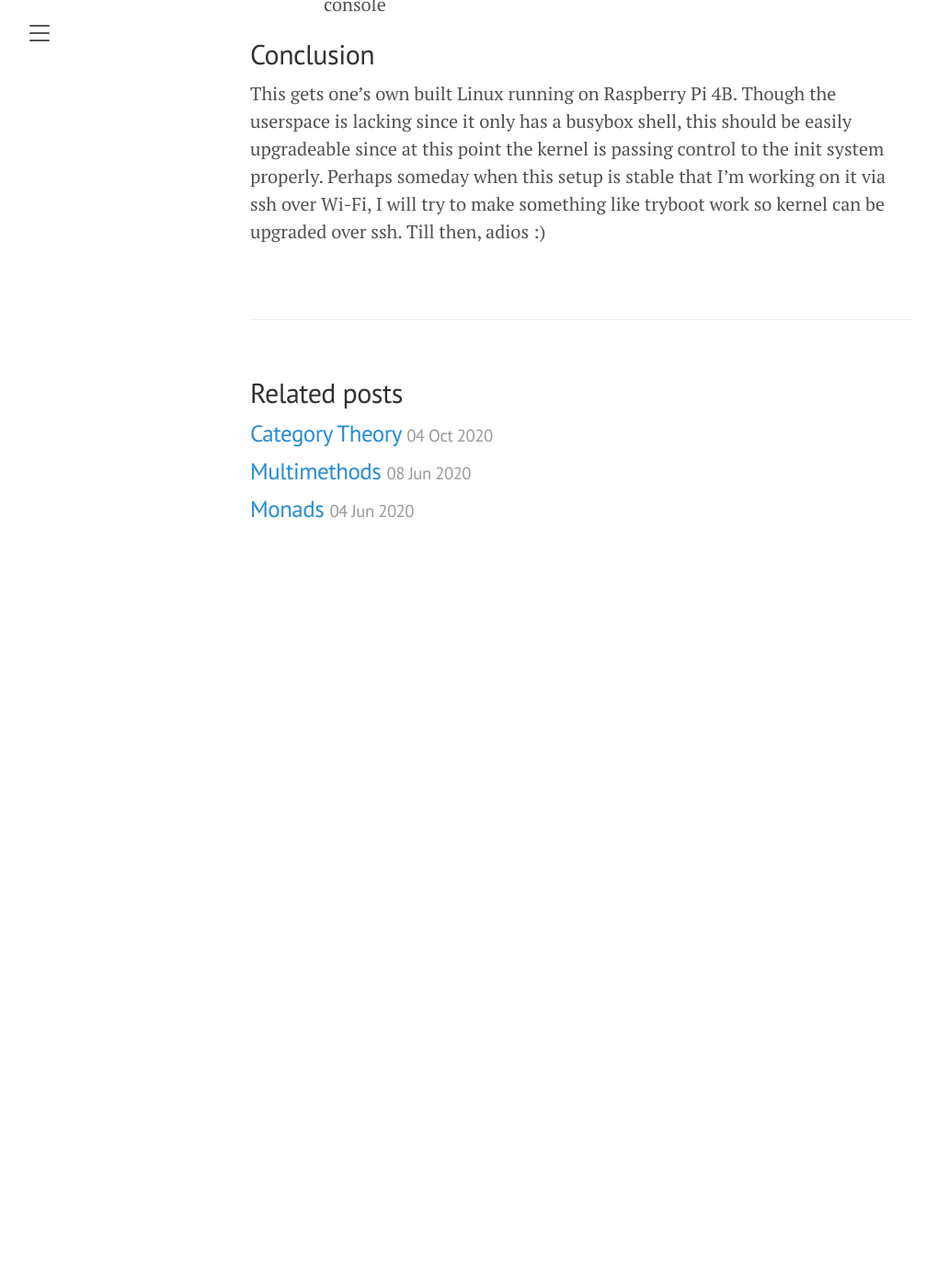
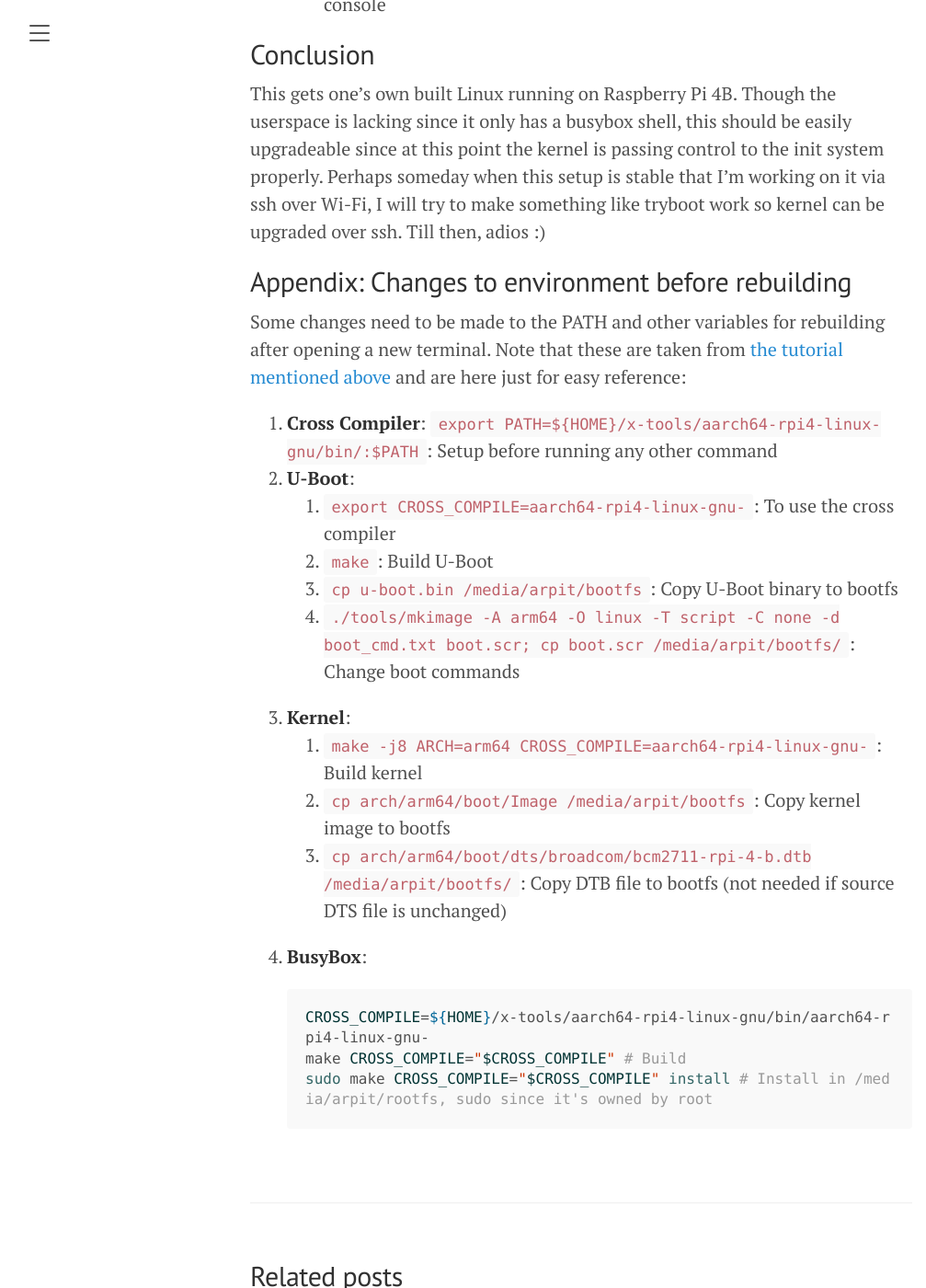
Before and after one commit to arpit-saxena/blog, a Jekyll site: the page built from _posts/2024-02-05-custom-linux-raspberry-pi.md, in a window 1280 px wide and 1400 px high, scrolled down 3395 px. Shown: the whole window at 92% size, without its empty margins (8-1015 px from the left). Built offline with Jekyll 4.4.1, drawn with Linux system fonts in a browser that asks for light colours; before the commit the page ends 4025 px from its top, so only the background shows below that.

Commit message:
Raspi: Add appendix with some docs

````diff
--- a/_posts/2024-02-05-custom-linux-raspberry-pi.md
+++ b/_posts/2024-02-05-custom-linux-raspberry-pi.md
@@ -44,3 +44,25 @@ The post, [Boot a Raspberry Pi 4 using u-boot and Initramfs](https://hechao.li/2
 ## Conclusion
 
 This gets one's own built Linux running on Raspberry Pi 4B. Though the userspace is lacking since it only has a busybox shell, this should be easily upgradeable since at this point the kernel is passing control to the init system properly. Perhaps someday when this setup is stable that I'm working on it via ssh over Wi-Fi, I will try to make something like tryboot work so kernel can be upgraded over ssh. Till then, adios :)
+
+## Appendix: Changes to environment before rebuilding
+
+Some changes need to be made to the PATH and other variables for rebuilding after opening a new terminal. Note that these are taken from [the tutorial mentioned above](https://hechao.li/2021/12/20/Boot-Raspberry-Pi-4-Using-uboot-and-Initramfs/) and are here just for easy reference:
+
+1. **Cross Compiler**: `export PATH=${HOME}/x-tools/aarch64-rpi4-linux-gnu/bin/:$PATH`: Setup before running any other command
+2. **U-Boot**:
+   1. `export CROSS_COMPILE=aarch64-rpi4-linux-gnu-`: To use the cross compiler
+   2. `make`: Build U-Boot
+   3. `cp u-boot.bin /media/arpit/bootfs`: Copy U-Boot binary to bootfs
+   4. `./tools/mkimage -A arm64 -O linux -T script -C none -d boot_cmd.txt boot.scr; cp boot.scr /media/arpit/bootfs/`: Change boot commands
+3. **Kernel**:
+   1. `make -j8 ARCH=arm64 CROSS_COMPILE=aarch64-rpi4-linux-gnu-`: Build kernel
+   2. `cp arch/arm64/boot/Image /media/arpit/bootfs`: Copy kernel image to bootfs
+   3. `cp arch/arm64/boot/dts/broadcom/bcm2711-rpi-4-b.dtb /media/arpit/bootfs/`: Copy DTB file to bootfs (not needed if source DTS file is unchanged)
+4. **BusyBox**:
+
+   ```sh
+   CROSS_COMPILE=${HOME}/x-tools/aarch64-rpi4-linux-gnu/bin/aarch64-rpi4-linux-gnu-
+   make CROSS_COMPILE="$CROSS_COMPILE" # Build
+   sudo make CROSS_COMPILE="$CROSS_COMPILE" install # Install in /media/arpit/rootfs, sudo since it's owned by root
+   ```
````
